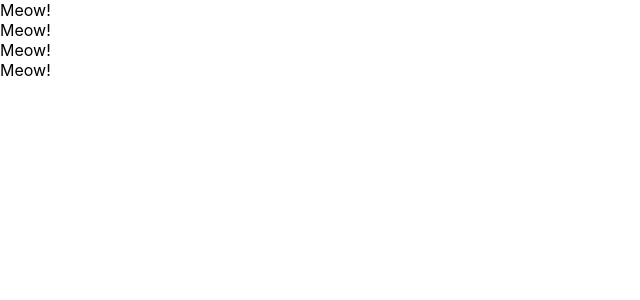
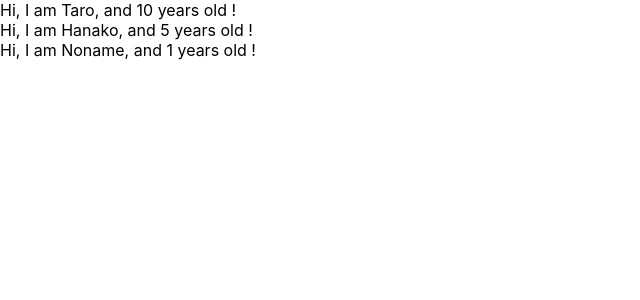
Before and after one commit to key-aji/udemy-react-redux-crud-application, a React (Create React App) app: page / in a window 1280 px wide. Shown: the top 300 px of the page, without its empty margins (0-640 px from the left). Built offline with nearby package versions, Linux system fonts and the light colour scheme.

Commit message:
learn props of component

```diff
--- a/src/App.js
+++ b/src/App.js
@@ -1,30 +1,33 @@
 import React from 'react';
-
-
-// class Component
-// class App extends Component {
-//   render() {
-//     return (
-//       <React.Fragment>
-//         <label htmlFor="bar">bar</label>
-//         <input type="text" onClick={()=> {console.log("I am clicked.")}}/>
-//       </React.Fragment>
-//     );
-//   }
-// }
 
 // functional Component
 const App = () => {
-  return (<div>
-    <Cat />
-    <Cat />
-    <Cat />
-    <Cat />
-  </div>);
+
+  const profiles = [
+    {name: "Taro", age: 10 },
+    {name: "Hanako", age: 5 },
+    {name: "Noname" }
+  ]
+  return (
+    <div>
+      {
+        profiles.map((profile, index) => {
+          // index.js:1 Warning: Each child in a list should have a unique "key" prop.
+          // ReactがDOMを作成する際に変更点のみを反映させるため、
+          // DOM管理にはキーが必要なのでキーがない場合上記エラーが出る
+          return <User name={profile.name} age={profile.age} key={index}/>
+        })
+      }
+    </div>
+  );
 }
 
-const Cat = () => {
-  return <div>Meow!</div>
+const User = (props) => {
+  return <div>Hi, I am {props.name}, and {props.age} years old !</div>
+}
+
+User.defaultProps = {
+  age: 1
 }
 
 export default App;
```
